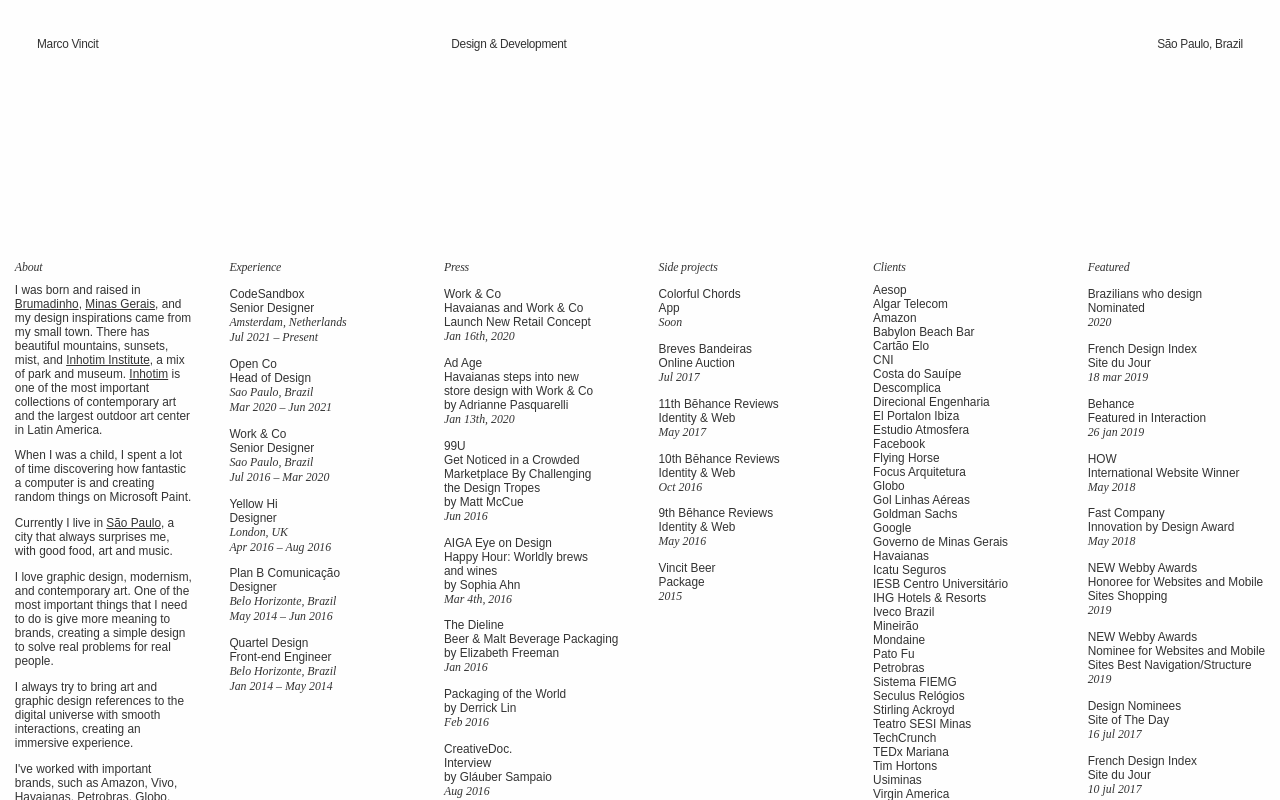
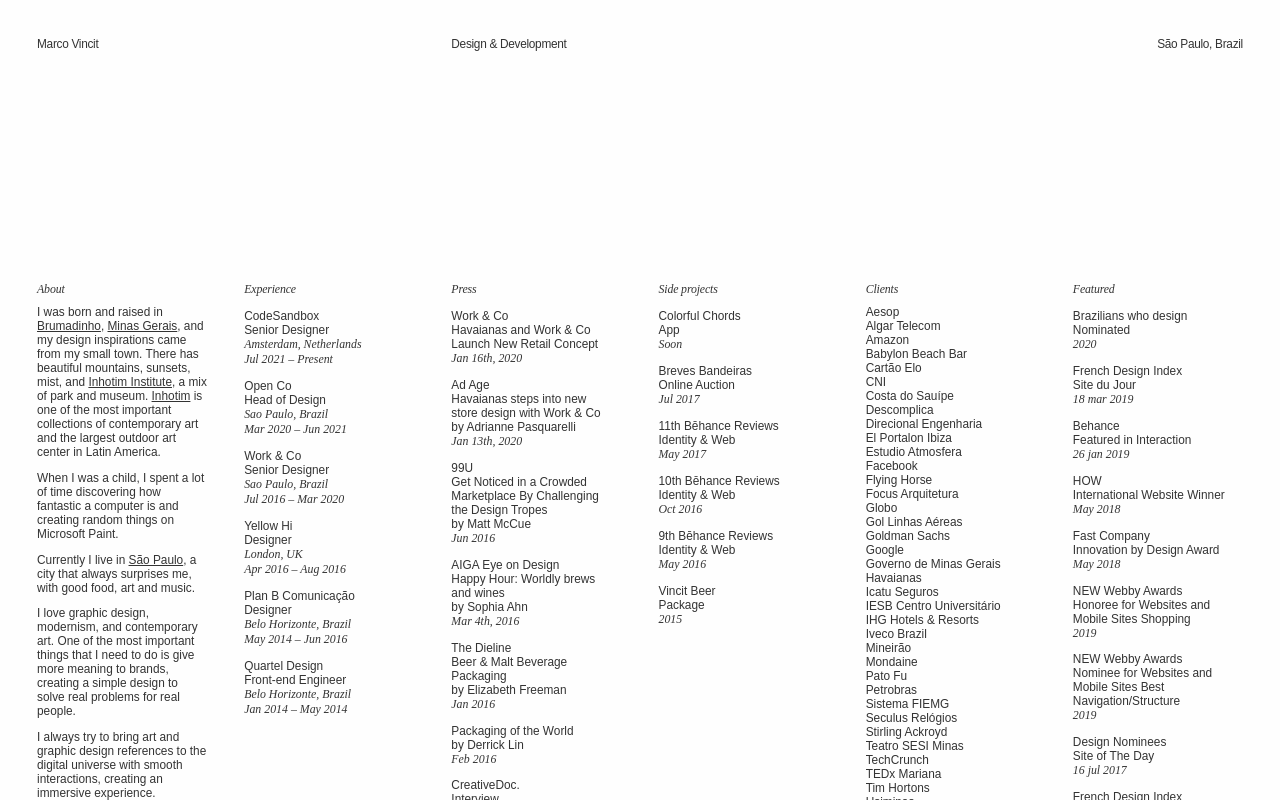
Before and after one commit to marcovincit/marcovincit-site, a Next.js app: page / in a window 1280 px wide. Shown: the top 800 px of the page. Built offline with nearby package versions, Linux system fonts and the light colour scheme; a web font is replaced by a local one.

Commit message:
Update Home.module.scss

```diff
--- a/styles/Home.module.scss
+++ b/styles/Home.module.scss
@@ -22,6 +22,7 @@
 
 
   @include for-size(md) {
+       padding: 5rem;
     grid-template-columns: repeat(3, 1fr);
   }
 
```
